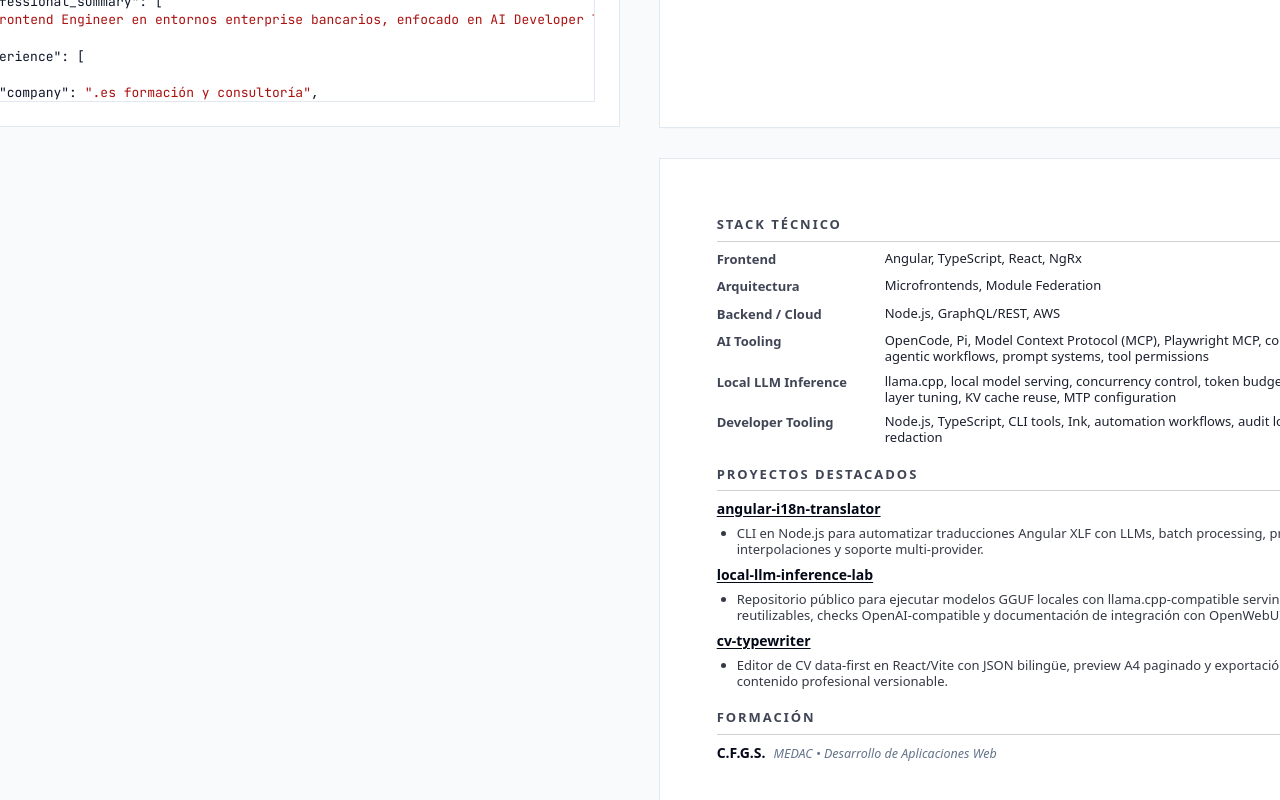
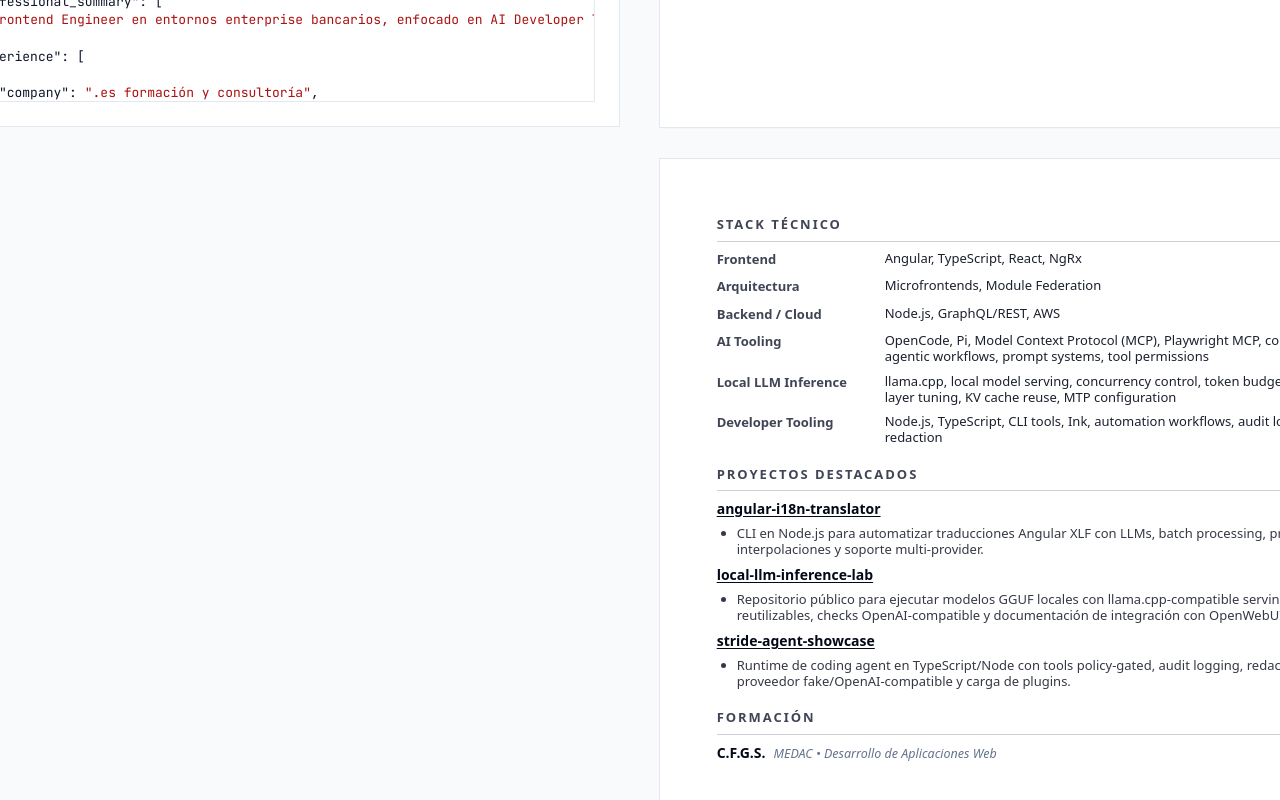
Before and after one commit to RafaGonzalezDev/cv-typewriter, a React (Vite) app: page / in a window 1280 px wide. Shown: the part 1028-1828 px from the top of the page. Built offline with nearby package versions, Linux system fonts and the light colour scheme.

Commit message:
docs(cv): add stride agent showcase

```diff
--- a/src/features/cv-typewriter/sample.js
+++ b/src/features/cv-typewriter/sample.js
@@ -12,6 +12,7 @@ const socialNetworks = [
 const projectUrls = {
   angularI18nTranslator: 'https://github.com/RafaGonzalezDev/angular-i18n-translator',
   localLlmInferenceLab: 'https://github.com/RafaGonzalezDev/local-llm-inference-lab',
+  strideAgentShowcase: 'https://github.com/RafaGonzalezDev/stride-agent-showcase',
   cvTypewriter: 'https://github.com/RafaGonzalezDev/cv-typewriter',
 };
 
@@ -138,6 +139,12 @@ const SAMPLE = {
               name: `[local-llm-inference-lab](${projectUrls.localLlmInferenceLab})`,
               highlights: [
                 'Repositorio público para ejecutar modelos GGUF locales con llama.cpp-compatible serving, perfiles reutilizables, checks OpenAI-compatible y documentación de integración con OpenWebUI.',
+              ],
+            },
+            {
+              name: `[stride-agent-showcase](${projectUrls.strideAgentShowcase})`,
+              highlights: [
+                'Runtime de coding agent en TypeScript/Node con tools policy-gated, audit logging, redacción de secretos, proveedor fake/OpenAI-compatible y carga de plugins.',
               ],
             },
             {
@@ -283,6 +290,12 @@ const SAMPLE = {
               ],
             },
             {
+              name: `[stride-agent-showcase](${projectUrls.strideAgentShowcase})`,
+              highlights: [
+                'TypeScript/Node coding-agent runtime with policy-gated tools, audit logging, secret redaction, fake/OpenAI-compatible providers and plugin loading.',
+              ],
+            },
+            {
               name: `[cv-typewriter](${projectUrls.cvTypewriter})`,
               highlights: [
                 'Data-first CV editor built with React/Vite, bilingual JSON content, paginated A4 preview and PDF export for version-controlled professional content.',
```
